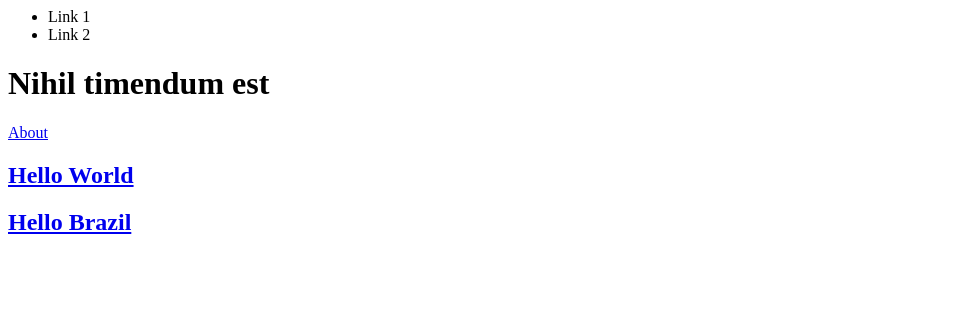
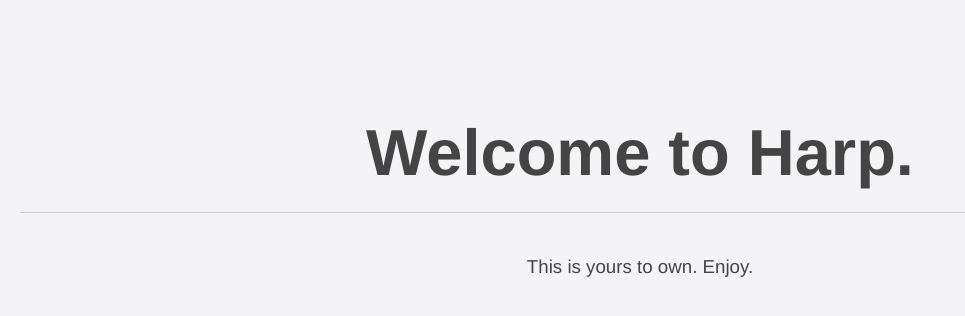
Before and after one commit to damionvega/damionvega.github.io, a plain HTML site: page index.html in a window 1280 px wide. Shown: the whole page, without its empty margins (0-965 px from the left). Drawn offline with Linux system fonts and the light colour scheme.

Commit message:
Compiled

```diff
--- /dev/null
+++ b/_harp/404.jade
@@ -0,0 +1,2 @@
+h1 404
+h3 Whoops. Looks like what you're looking for can't be found.
--- /dev/null
+++ b/_harp/_layout.jade
@@ -0,0 +1,6 @@
+doctype
+html
+  head
+    link(rel="stylesheet" href="/main.css")
+  body
+    != yield
--- /dev/null
+++ b/_harp/index.jade
@@ -0,0 +1,2 @@
+h1 Welcome to Harp.
+h3 This is yours to own. Enjoy.
--- /dev/null
+++ b/_harp/main.less
@@ -0,0 +1,19 @@
+body{
+  font-family: "Helvetica";
+  text-align: center;
+  padding: 50px 20px 0;
+  background: #f4f4f7;
+  color: #444;
+  margin: 0;
+}
+
+h1{
+  font-size: 65px;
+  line-height: 1.2em;
+  border-bottom: #CCC solid 1px;
+  padding: 20px 0;
+}
+
+h3{
+  font-weight: 300;
+}
```
Also changed, not shown: about.html (deleted, +0 -2 lines), articles/brazil.html (deleted, +0 -1 lines), articles/hello.html (deleted, +0 -1 lines), 404.html (added), index.html, main.css (added).
